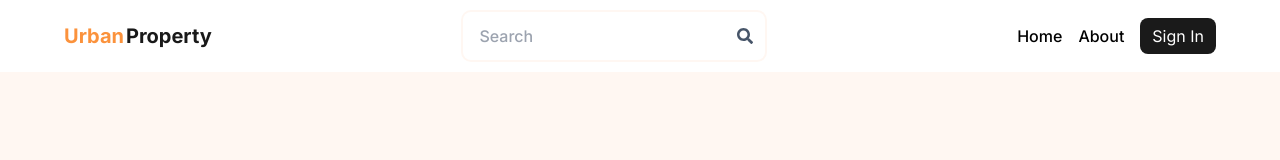
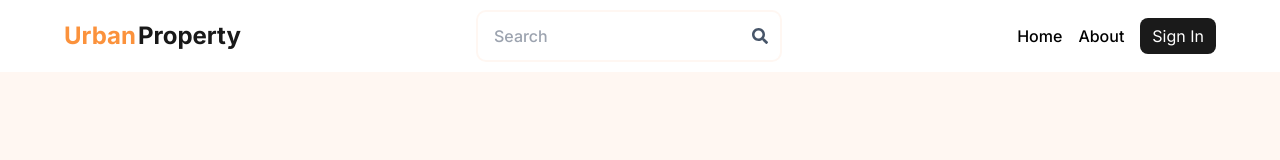
Before and after one commit to krish-98/urban-property, a React (Vite) app in the folder client/: page / in a window 1280 px wide. Shown: the top 160 px of the page. Built offline with nearby package versions, Linux system fonts and the light colour scheme; no server answers.

Commit message:
Fix heading font issue

```diff
--- a/client/src/components/Header.jsx
+++ b/client/src/components/Header.jsx
@@ -58,7 +58,7 @@
     <header className="bg-white shadow-md px-4 py-3">
       <div className="flex justify-between items-center max-w-6xl mx-auto relative">
         <Link to="/">
-          <h1 className="font-bold text-sm sm:text-xl flex flex-wrap space-x-0.5">
+          <h1 className="font-bold text-sm sm:text-xl flex flex-wrap space-x-0.5 lg:text-2xl">
             <span className="text-[#fb923c]">Urban</span>
             <span className="text-[#191919]">Property</span>
           </h1>
```
